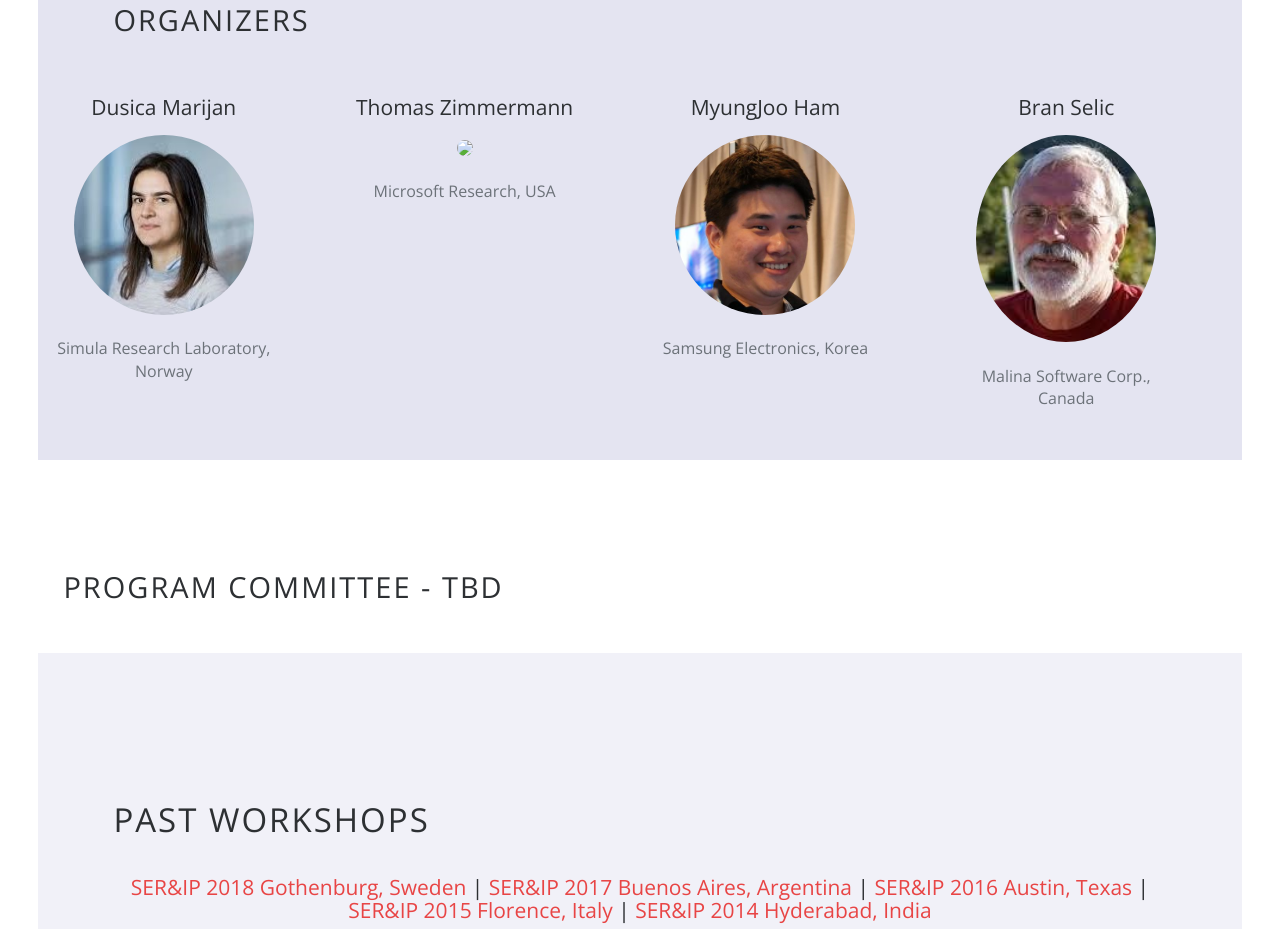
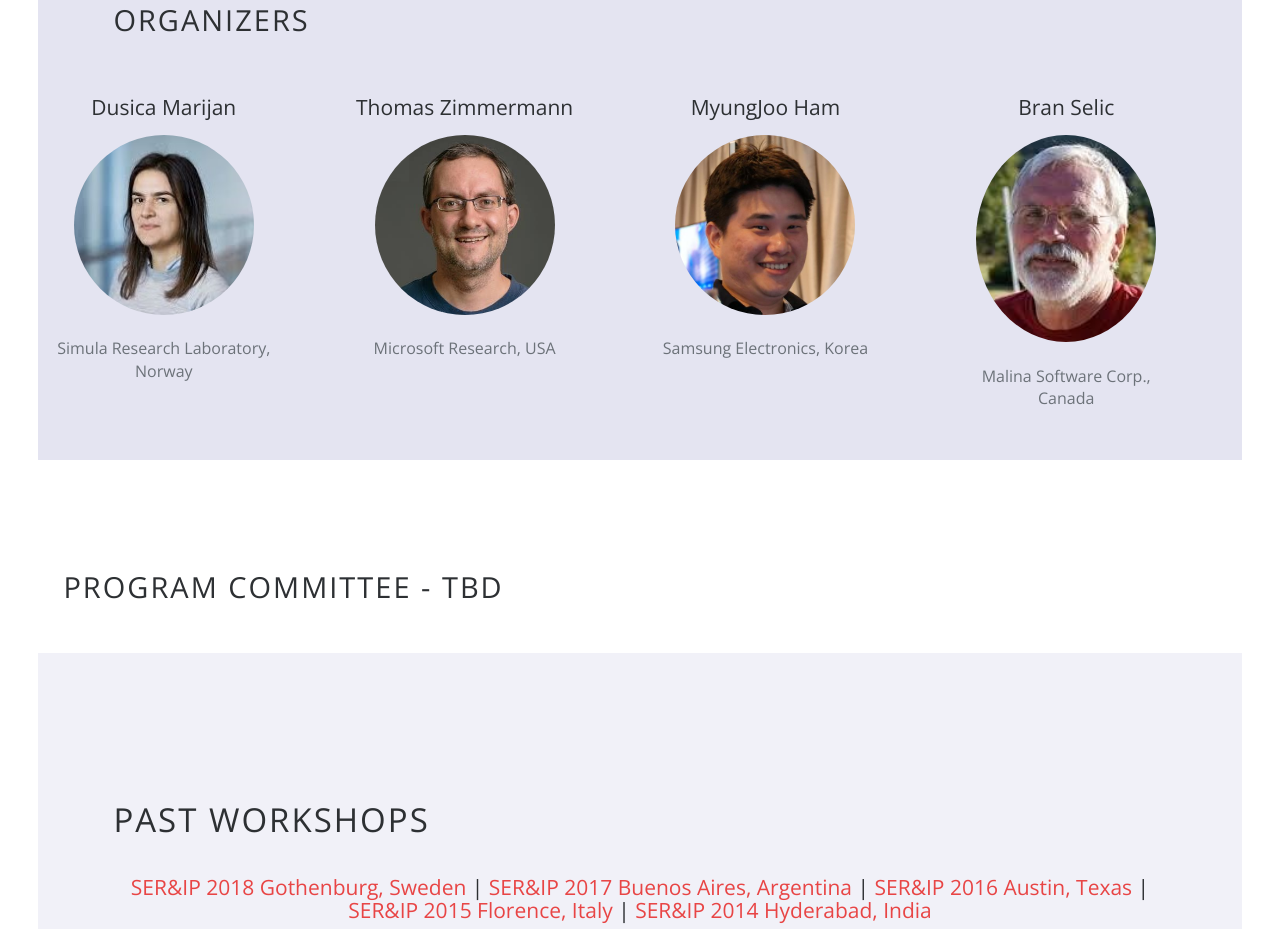
Before and after one commit to myungjoo/serip2020, a plain HTML site: page index.html in a window 1280 px wide. Shown: the part 2239-3168 px from the top of the page. Drawn offline with nearby package versions, Linux system fonts and the light colour scheme.

Commit message:
Update index.html

```diff
--- a/index.html
+++ b/index.html
@@ -147,7 +147,7 @@ The accepted workshop papers, both regular and short, and two page extended abst
 	  <div class="col-md-3 col-sm-6">
         <div class="organizers-content">
           <h5 align="center">Thomas Zimmermann</h5>
-          <p align="center"><img src="images/thomas_zimmermann.png" class="img-circle" />
+          <p align="center"><img src="images/tzimm.jpg" class="img-circle" />
 		  <br><br>Microsoft Research, USA</p>
         </div>
       </div>
```
